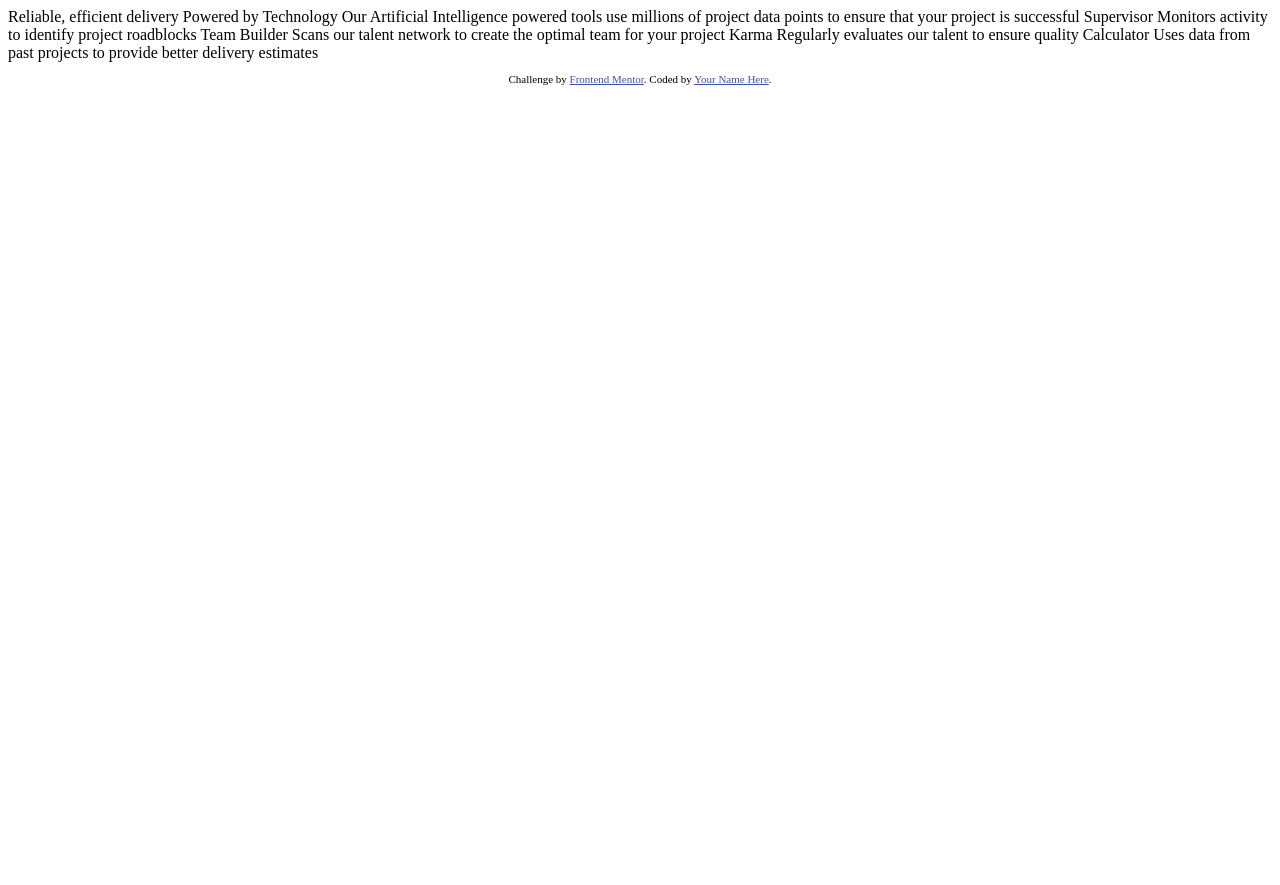
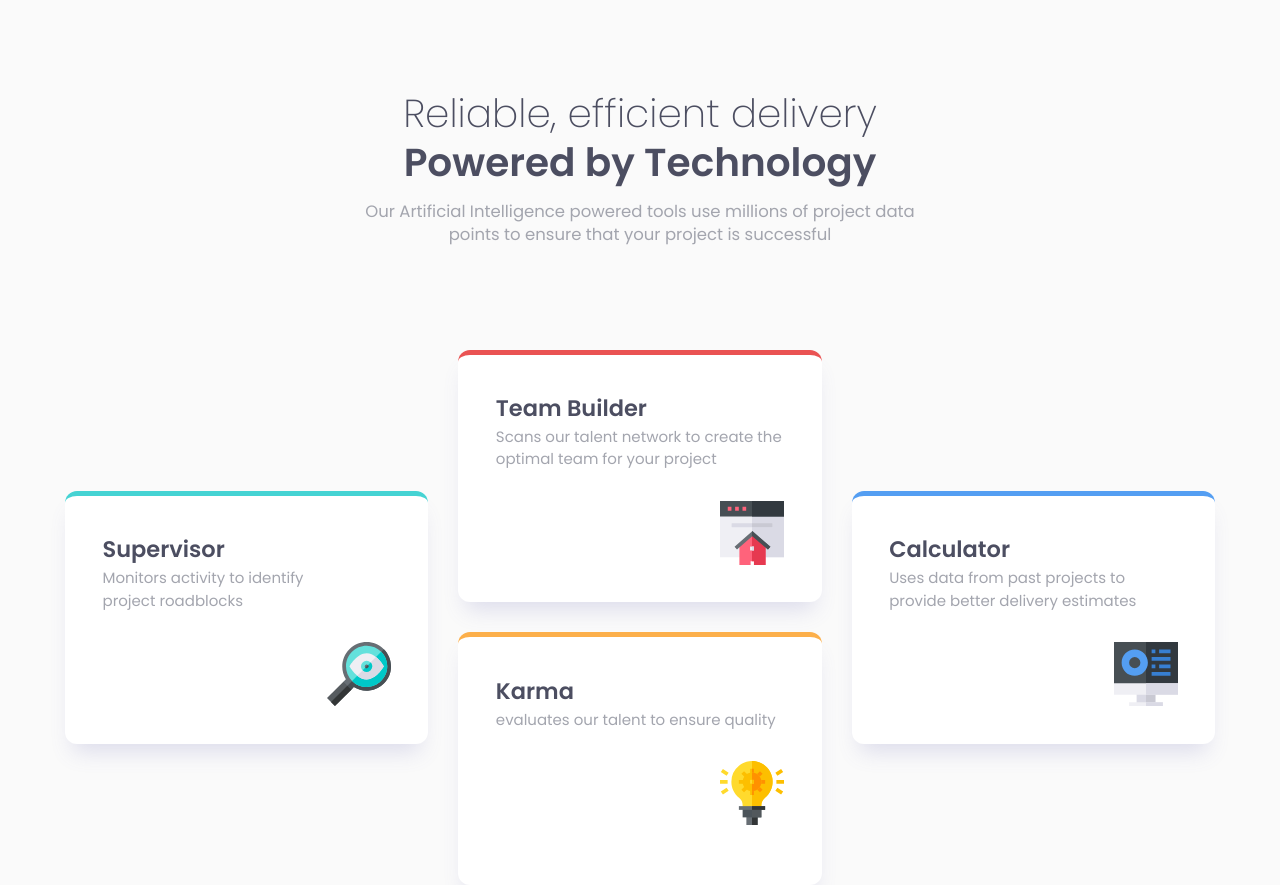
Before and after one commit to njmoon21/Four-Card-Feature, a plain HTML site: page index.html in a window 1280 px wide. Before the commit the page ends 800 px from the top, so only its background shows below. Drawn offline with Linux system fonts and the light colour scheme.

Commit message:
Formatted the Header and Constructed the 4-Card Layout
- Grid (3 columns / 4 rows)

```diff
--- a/index.html
+++ b/index.html
@@ -1,45 +1,67 @@
 <!DOCTYPE html>
 <html lang="en">
 <head>
-  <meta charset="UTF-8">
-  <meta name="viewport" content="width=device-width, initial-scale=1.0"> <!-- displays site properly based on user's device -->
+	<meta charset="UTF-8">
+	<!-- displays site properly based on user's device -->
+	<meta name="viewport" content="width=device-width, initial-scale=1.0">
 
-  <link rel="icon" type="image/png" sizes="32x32" href="./images/favicon-32x32.png">
+	<!-- Importing Poppins font -->
+	<link rel="preconnect" href="https://fonts.googleapis.com">
+	<link rel="preconnect" href="https://fonts.gstatic.com" crossorigin>
+	<link href="https://fonts.googleapis.com/css2?family=Poppins:ital,wght@0,200;0,400;0,600;1,200;1,400;1,600&display=swap" rel="stylesheet">
 
-  <title>Frontend Mentor | Four card feature section</title>
+	<!-- Importing style.css -->
+	<link rel="stylesheet" href="style.css">
+	<link rel="icon" type="image/png" sizes="32x32" href="./images/favicon-32x32.png">
 
-  <!-- Feel free to remove these styles or customise in your own stylesheet 👍 -->
-  <style>
-    .attribution { font-size: 11px; text-align: center; }
-    .attribution a { color: hsl(228, 45%, 44%); }
-  </style>
+	<title>Nathan Luna | Four card feature section</title>
 </head>
 <body>
+	<header>
+		<div class="wrapper wrapper__narrow">
+			<h1 class="title title__light">Reliable, efficient delivery</h1>
+			<h1 class="title title__bold">Powered by Technology</h1>
 
-  Reliable, efficient delivery
-  Powered by Technology
+			<p class="header__description">Our Artificial Intelligence powered tools use millions of project data points
+			to ensure that your project is successful</p>
+		</div>
+	</header>
 
-  Our Artificial Intelligence powered tools use millions of project data points
-  to ensure that your project is successful
+	<main>
+		<div class="wrapper">
+			<div class="layout-grid">
+				<div class="card card__supervisor">
+					<h2>Supervisor</h2>
+					<p>Monitors activity to identify project roadblocks</p>
+					<img class="container__icon" src="./images/icon-supervisor.svg" alt="Magnifying Glass Icon">
+				</div>
 
-  Supervisor
-  Monitors activity to identify project roadblocks
+				<div class="card card__team-builder">
+					<h2>Team Builder</h2>
+					<p>Scans our talent network to create the optimal team for your project</p>
+					<img class="container__icon" src="./images/icon-team-builder.svg" alt="House Icon">
+				</div>
 
-  Team Builder
-  Scans our talent network to create the optimal team for your project
+				<div class="card card__karma">
+					<h2>Karma</h2>
+					<p>evaluates our talent to ensure quality</p>
+					<img class="container__icon" src="./images/icon-karma.svg" alt="Light Bulb Icon">
+				</div>
 
-  Karma
-  Regularly evaluates our talent to ensure quality
+				<div class="card card__calculator">
+					<h2>Calculator</h2>
+					<p>Uses data from past projects to provide better delivery estimates</p>
+					<img class="container__icon" src="./images/icon-calculator.svg" alt="Computer Icon">
+				</div>
+			</div>
+		</div>
+	</main>
 
-  Calculator
-  Uses data from past projects to provide better delivery estimates
-
-
-  <footer>
-    <p class="attribution">
-      Challenge by <a href="https://www.frontendmentor.io?ref=challenge" target="_blank">Frontend Mentor</a>.
-      Coded by <a href="#">Your Name Here</a>.
-    </p>
-  </footer>
+	<!-- <footer>
+		<p class="attribution">
+		Challenge by <a href="https://www.frontendmentor.io?ref=challenge" target="_blank">Frontend Mentor</a>.
+		Coded by <a href="#">Your Name Here</a>.
+		</p>
+	</footer> -->
 </body>
 </html>
--- /dev/null
+++ b/style.css
@@ -0,0 +1,182 @@
+/*
+- Mobile: 375px
+- Desktop: 1440px
+*/
+
+
+/* ------------------------------------------------------------ */
+/*
+Josh Comeau's CSS reset
+(https://www.joshwcomeau.com/css/custom-css-reset/)
+*/
+/* 1. Use a more-intuitive box-sizing model */
+*, *::before, *::after {
+    box-sizing: border-box;
+  }
+
+  /* 2. Remove default margin */
+  * {
+    margin: 0;
+  }
+
+  body {
+    /* 3. Add accessible line-height */
+    line-height: 1.5;
+    /* 4. Improve text rendering */
+    -webkit-font-smoothing: antialiased;
+  }
+
+  /* 5. Improve media defaults */
+  img, picture, video, canvas, svg {
+    display: block;
+    max-width: 100%;
+  }
+
+  /* 6. Inherit fonts for form controls */
+  input, button, textarea, select {
+    font: inherit;
+  }
+
+  /* 7. Avoid text overflows */
+  p, h1, h2, h3, h4, h5, h6 {
+    overflow-wrap: break-word;
+  }
+
+  /* 8. Improve line wrapping */
+  p {
+    text-wrap: pretty;
+  }
+  h1, h2, h3, h4, h5, h6 {
+    text-wrap: balance;
+  }
+
+  /*
+    9. Create a root stacking context
+  */
+  #root, #__next {
+    isolation: isolate;
+  }
+
+
+/* ------------------------------------------------------------ */
+/* Personal styles */
+:root {
+    /* Primary colors */
+    --clr-red: hsl(0, 78%, 62%);
+    --clr-cyan: hsl(180, 62%, 55%);
+    --clr-orange: hsl(34, 97%, 64%);
+    --clr-blue: hsl(212, 86%, 64%);
+
+    /* Neutral colors */
+    --clr-neutral-34: hsl(234, 12%, 34%);
+    --clr-neutral-66: hsl(229, 6%, 66%);
+    --clr-neutral-98: hsl(0, 0%, 98%);
+
+    --clr-shadow: rgba(103, 103, 182, 0.2);
+
+    /* Font styles */
+    --ff-main: 'Poppins', sans-serif;
+
+    --fw-light: 200;
+    --fw-regular: 400;
+    --fw-semi-bold: 600;
+
+    font-size: 15px;
+}
+
+body {
+    background: var(--clr-neutral-98);
+    font-family: var(--ff-main);
+    font-weight: var(--fw-regular);
+    color: var(--clr-neutral-34);
+}
+
+p {
+    color: var(--clr-neutral-66);
+}
+
+.wrapper {
+    max-width: 1150px;
+    margin-inline: auto;
+}
+
+header {
+    text-align: center;
+    margin-block: 6rem;
+}
+
+
+/* Header styles */
+.wrapper__narrow {
+    max-width: 550px;
+}
+
+.title {
+    font-size: 2.6rem;
+    line-height: 3.25rem;
+}
+
+.title__light {
+    font-weight: var(--fw-light);
+}
+
+.title__bold {
+    font-weight: var(--fw-semi-bold);
+}
+
+.header__description {
+    font-size: 1.1rem;
+    line-height: 1.5rem;
+    padding: .9rem 0;
+}
+
+
+/* Grid styles */
+.layout-grid {
+    display: grid;
+    grid-template-columns:repeat(3, 1fr);
+    grid-template-rows: repeat(4, 1fr);
+    gap: 2rem;
+}
+
+.card {
+    background: white;
+    padding: 2.5rem;
+    justify-items: stretch;
+    border-radius: .8rem;
+    box-shadow: 0 1rem 1.5rem -0.5rem var(--clr-shadow);
+    border-top: 5px solid;
+}
+.card__supervisor {
+    border-color: var(--clr-cyan);
+    grid-row: 2 / 4;
+    grid-column: 1;
+}
+
+.card__team-builder {
+    border-color: var(--clr-red);
+    grid-row: 1 / 3;
+    grid-column: 2;
+}
+
+.card__karma {
+    border-color:var(--clr-orange);
+    grid-row: 3 / 5;
+    grid-column: 2;
+}
+
+.card__calculator {
+    border-color: var(--clr-blue);
+    grid-row: 2 / 4;
+    grid-column: 3;
+}
+
+img {
+    display: block;
+    margin-left: auto;
+    margin-top: 2rem;
+}
+
+/* Footer styles */
+.attribution { font-size: 15px; text-align: center; }
+.attribution a { color: hsl(228, 45%, 44%); }
```
